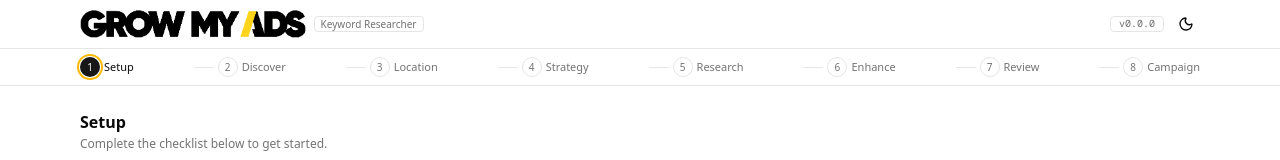
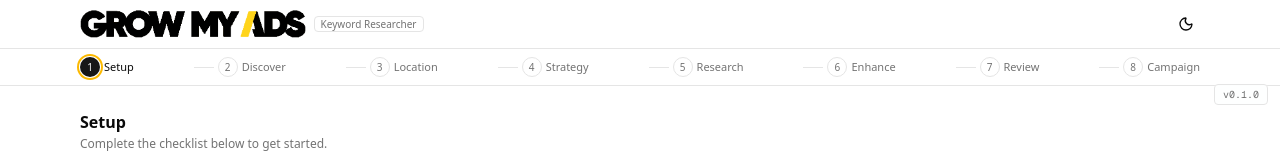
Before and after one commit to lukedonoghue/keyword-researcher-web, a Next.js app: page / in a window 1280 px wide. Shown: the top 160 px of the page. Built offline with nearby package versions, Linux system fonts and the light colour scheme; no server answers.

Commit message:
Render build version badge from server layout

```diff
--- a/src/app/layout.tsx
+++ b/src/app/layout.tsx
@@ -5,6 +5,7 @@ import { TooltipProvider } from "@/components/ui/tooltip";
 import { AuthProvider } from "@/providers/auth-provider";
 import { WorkflowProvider } from "@/providers/workflow-provider";
 import { ThemeProvider } from "@/providers/theme-provider";
+import packageJson from "../../package.json";
 
 const geistSans = Geist({
   variable: "--font-geist-sans",
@@ -21,6 +22,10 @@ export const metadata: Metadata = {
   description: "Google Ads keyword research and campaign builder",
   icons: { icon: "/gma-favicon.png" },
 };
+
+const appVersion = typeof packageJson.version === "string" ? packageJson.version : "0.0.0";
+const commitSha = (process.env.VERCEL_GIT_COMMIT_SHA ?? "").slice(0, 7);
+const buildLabel = commitSha ? `v${appVersion}-${commitSha}` : `v${appVersion}`;
 
 export default function RootLayout({
   children,
@@ -40,6 +45,9 @@ export default function RootLayout({
       <body
         className={`${geistSans.variable} ${geistMono.variable} antialiased`}
       >
+        <div className="fixed right-3 top-[84px] z-50 rounded border border-border bg-card/90 px-2 py-0.5 text-[10px] font-mono text-muted-foreground backdrop-blur">
+          {buildLabel}
+        </div>
         <ThemeProvider>
           <TooltipProvider>
             <AuthProvider>
--- a/src/components/layout/header.tsx
+++ b/src/components/layout/header.tsx
@@ -9,9 +9,6 @@ import { Sun, Moon } from 'lucide-react';
 export function Header() {
   const { authenticated, customerId, logout } = useAuth();
   const { theme, mounted, toggleTheme } = useTheme();
-  const appVersion = process.env.NEXT_PUBLIC_APP_VERSION ?? '0.0.0';
-  const commitSha = process.env.NEXT_PUBLIC_APP_COMMIT_SHA ?? '';
-  const versionLabel = commitSha ? `v${appVersion}-${commitSha}` : `v${appVersion}`;
 
   return (
     <header className="border-b border-border bg-card">
@@ -37,9 +34,6 @@ export function Header() {
           )}
         </div>
         <div className="flex items-center gap-2">
-          <span className="rounded border border-border px-2 py-0.5 text-[10px] text-muted-foreground font-mono leading-none">
-            {versionLabel}
-          </span>
           <Button variant="ghost" size="sm" onClick={toggleTheme} className="h-7 w-7 p-0">
             {mounted && theme === 'dark' ? <Sun className="h-4 w-4" /> : <Moon className="h-4 w-4" />}
           </Button>
```
